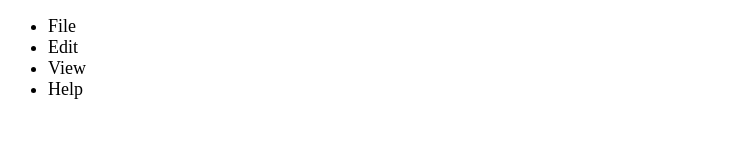
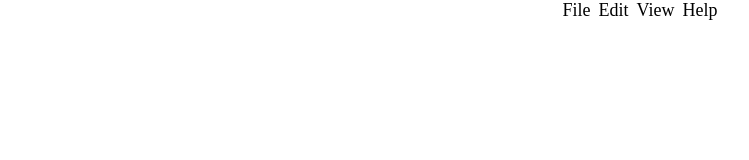
Before and after one commit to samtur/dropdownMenu, a website built with webpack: page dist/index.html in a window 1280 px wide. Shown: the whole page, without its empty margins (0-749 px from the left). Built offline with Linux system fonts and the light colour scheme.

```diff
--- a/src/style.css
+++ b/src/style.css
@@ -1,3 +1,110 @@
+html,
+body,
+div,
+span,
+applet,
+object,
+iframe,
+h1,
+h2,
+h3,
+h4,
+h5,
+h6,
+p,
+blockquote,
+pre,
+a,
+abbr,
+acronym,
+address,
+big,
+cite,
+code,
+del,
+dfn,
+em,
+img,
+ins,
+kbd,
+q,
+s,
+samp,
+small,
+strike,
+strong,
+sub,
+sup,
+tt,
+var,
+b,
+u,
+i,
+center,
+dl,
+dt,
+dd,
+ol,
+ul,
+li,
+fieldset,
+form,
+label,
+legend,
+table,
+caption,
+tbody,
+tfoot,
+thead,
+tr,
+th,
+td,
+article,
+aside,
+canvas,
+details,
+embed,
+figure,
+figcaption,
+footer,
+header,
+hgroup,
+menu,
+nav,
+output,
+ruby,
+section,
+summary,
+time,
+mark,
+audio,
+video {
+    margin: 0;
+    padding: 0;
+    border: 0;
+    font-size: 100%;
+    font: inherit;
+    vertical-align: baseline;
+}
+
+body {
+    height: 100vh;
+    display: grid;
+    grid-template-rows: 2.5% 90%;
+}
+
+.navbar {
+    grid-row: 1/2;
+}
+
+.navlist {
+    justify-content: center;
+    list-style: none;
+    display: flex;
+    flex-direction: row;
+    gap: 0.5em;
+}
+
 li {
     font-size: large;
 }
```
Also changed, not shown: dist/main.js.
